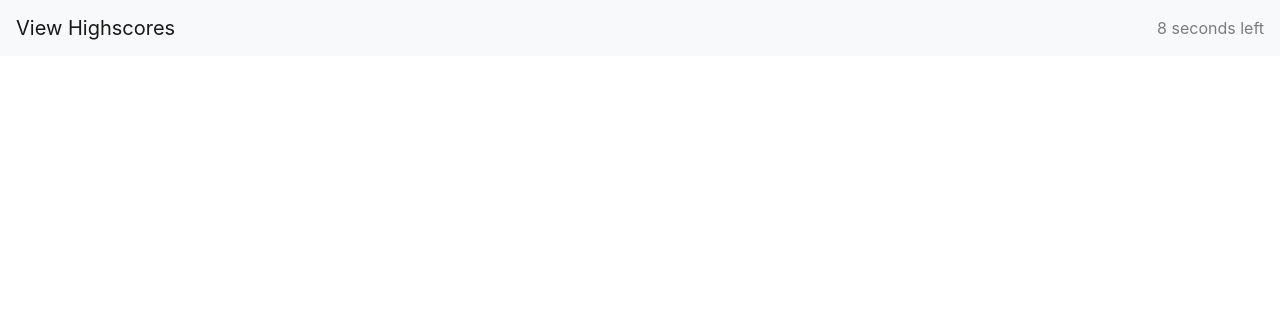
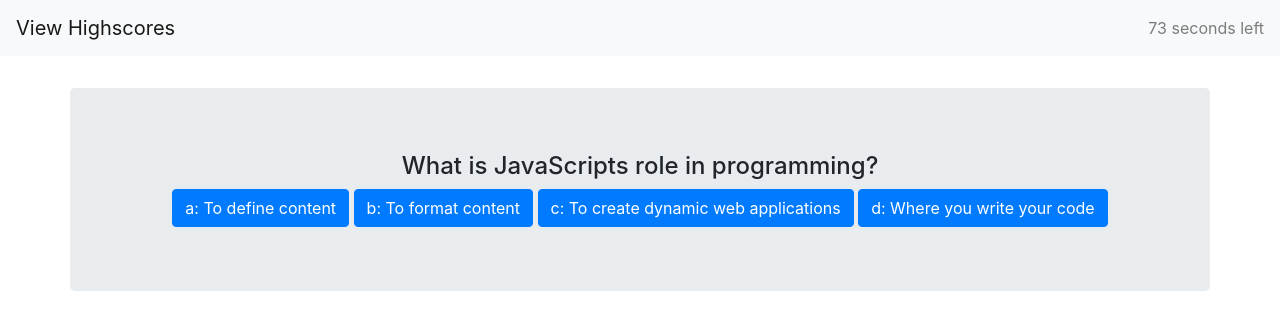
Before and after one commit to ryanrotman/code-quiz, a plain HTML site: page index.html in a window 1280 px wide. Both pictures are taken after a click on the button "Begin Quiz". Drawn offline with nearby package versions, Linux system fonts and the light colour scheme.

Commit message:
editing content, a work in progress

```diff
--- a/index.html
+++ b/index.html
@@ -8,8 +8,6 @@
         <link rel="stylesheet" href="https://stackpath.bootstrapcdn.com/bootstrap/4.5.2/css/bootstrap.min.css" integrity="sha384-JcKb8q3iqJ61gNV9KGb8thSsNjpSL0n8PARn9HuZOnIxN0hoP+VmmDGMN5t9UJ0Z" crossorigin="anonymous">
         <!-- Additional CSS sytlesheet -->
         <link rel="stylesheet" href="./style.css">
-        <!-- Font Awesome Link -->
-        <link rel="stylesheet" href="path/to/font-awesome/css/font-awesome.min.css">
         <title>Code Quiz</title>
     </head>
     <body>
@@ -17,7 +15,7 @@
         <header>
             <nav class="navbar navbar-light bg-light">
                 <a class="navbar-brand" href="#">View Highscores</a>
-                <span class="navbar-text" id="timer">Timer</span>
+                <span class="navbar-text" id="timer"></span>
             </nav>
         </header>
         <!-- Container that holds jumbotron with quiz info and start button and the quiz when it starts -->
@@ -27,11 +25,22 @@
                 <p class="lead">Test your JavaScript coding knowledge with this timed challenge!</p>
                 <hr class="my-4">
                 <p>Click the button to begin the quiz!</p>
-                <a class="btn btn-primary btn-lg" href="#" role="button">Begin Quiz</a>
+                <a class="btn btn-primary btn-lg" id="begin" href="#" role="button">Begin Quiz</a>
             </div>
         </section>
-        <!-- Empty container for the quiz questions and buttons for answers -->
+        <!-- Container for the quiz questions and buttons for answers -->
         <section class="question-container container jumbotron text-center d-none">
+            <div>
+                <!-- This is where the questions will go -->
+                <h4 id="quiz-question"></h4>
+            </div>
+            <div id="choices">
+                <!-- This is where the buttons will go for answer choices -->
+                <button type="button" class="btn btn-primary" id="choiceA" value="A"></button>
+                <button type="button" class="btn btn-primary" id="choiceB" value="B"></button>
+                <button type="button" class="btn btn-primary" id="choiceC" value="C"></button>
+                <button type="button" class="btn btn-primary" id="choiceD" value="D"></button>
+            </div>
         </section>
         <!-- Empty container for the entering of initials and score when game is over -->
         <section class="initial-container container jumbotron text-center d-none">
--- a/script.js
+++ b/script.js
@@ -1,46 +1,52 @@
 // Setting global variables for elements of quiz
 var beginQuiz = document.querySelector(".jumbotron");
-var quizSection = document.querySelector(".question-container")
+var quizSection = document.querySelector(".question-container");
+var quizQuestion = document.querySelector("#quiz-question");
+var initialsForScore = document.querySelector(".initial-container");
+var highScoresList = document.querySelector(".highscore-container");
 var highScores = document.querySelector(".navbar-brand");
 var timerEl = document.querySelector("#timer");
-var buttonEl = document.querySelector(".btn");
-var secondsLeft = 50;
+var beginQuizBtn = document.querySelector("#begin");
+var choiceABtn = document.querySelector("#choiceA");
+var choiceBBtn = document.querySelector("#choiceB");
+var choiceCBtn = document.querySelector("#choiceC");
+var choiceDBtn = document.querySelector("#choiceD");
+var secondsLeft = 75;
 var currentIndex = 0;
 
 // Array with multiple objects to hold all quiz questions and answers
 var questionArr = [{
-    question: "Question #1",
-    answers: ["a", "b", "c", "d"],
+    question: "What is JavaScripts role in programming?",
+    answers: ["a: To define content", "b: To format content", "c: To create dynamic web applications", "d: Where you write your code"],
+    correctAnswer: "C"
+},
+{
+    question: "Question 2",
+    answers: ["a: this is answer a", "b: this is answer b", "c: this is answer c", "d: this is answer d"],
     correctAnswer: ""
 },
 {
-    question: "Question #2",
-    answers: ["a", "b", "c", "d"],
+    question: "Question 3",
+    answers: ["a: this is answer a", "b: this is answer b", "c: this is answer c", "d: this is answer d"],
     correctAnswer: ""
 },
 {
-    question: "Question #3",
-    answers: ["a", "b", "c", "d"],
+    question: "Question 4",
+    answers: ["a: this is answer a", "b: this is answer b", "c: this is answer c", "d: this is answer d"],
     correctAnswer: ""
 },
 {
-    question: "Question #4",
-    answers: ["a", "b", "c", "d"],
-    correctAnswer: ""
-},
-{
-    question: "Question #5",
-    answers: ["a", "b", "c", "d"],
+    question: "Question 5",
+    answers: ["a: this is answer a", "b: this is answer b", "c: this is answer c", "d: this is answer d"],
     correctAnswer: ""
 }];
 
 // Set the timer
 function setTime() {
-    secondsLeft = 10
     var timerInterval = setInterval(function () {
         secondsLeft--;
         timerEl.innerHTML = secondsLeft + " seconds left";
-        console.log(secondsLeft);
+        // console.log(secondsLeft);
         if (secondsLeft <= 0) {
             setTimeout(function () {
                 alert("Game is over.")
@@ -51,6 +57,20 @@ function setTime() {
     }, 1000);
 }
 
+// Set the questions and answer choices for the quiz
+function setQuestion() {
+    quizQuestion.textContent = questionArr[currentIndex].question;
+    choiceABtn.innerHTML = questionArr[currentIndex].answers[0];
+    choiceBBtn.innerHTML = questionArr[currentIndex].answers[1];
+    choiceCBtn.innerHTML = questionArr[currentIndex].answers[2];
+    choiceDBtn.innerHTML = questionArr[currentIndex].answers[3];
+}
+
+// Get and check the user's answer againt the correct answer from array
+function checkAnswer(event) {
+    var userClicked = event.target.dataset.value;
+    console.log("User clicked: " + userClicked);
+}
 
 // Set quiz questions and answers
     // How is this set up? Arrays?
@@ -99,8 +119,14 @@ function setTime() {
 // Will have multiple buttons all with .addEventListener("click") to them
 
 // Add event listener to the button to begin the quiz as well as the timer
-buttonEl.addEventListener("click", function () {
+beginQuizBtn.addEventListener("click", function () {
     setTime();
     beginQuiz.setAttribute("style", "display: none");
-    quizSection.setAttribute("style","display: block");
+    quizSection.setAttribute("style","display: block !important");
+    setQuestion();
 });
+// Add event listener to each answer choice button
+choiceABtn.addEventListener("click", checkAnswer());
+choiceBBtn.addEventListener("click", checkAnswer());
+choiceCBtn.addEventListener("click", checkAnswer());
+choiceDBtn.addEventListener("click", checkAnswer());
```
